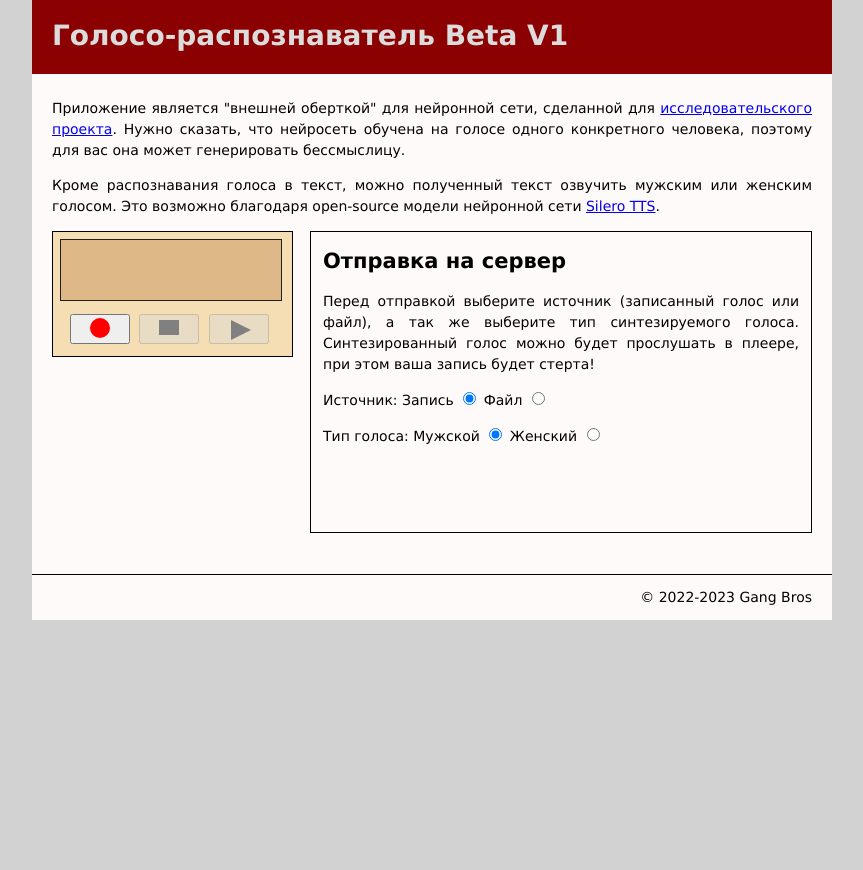
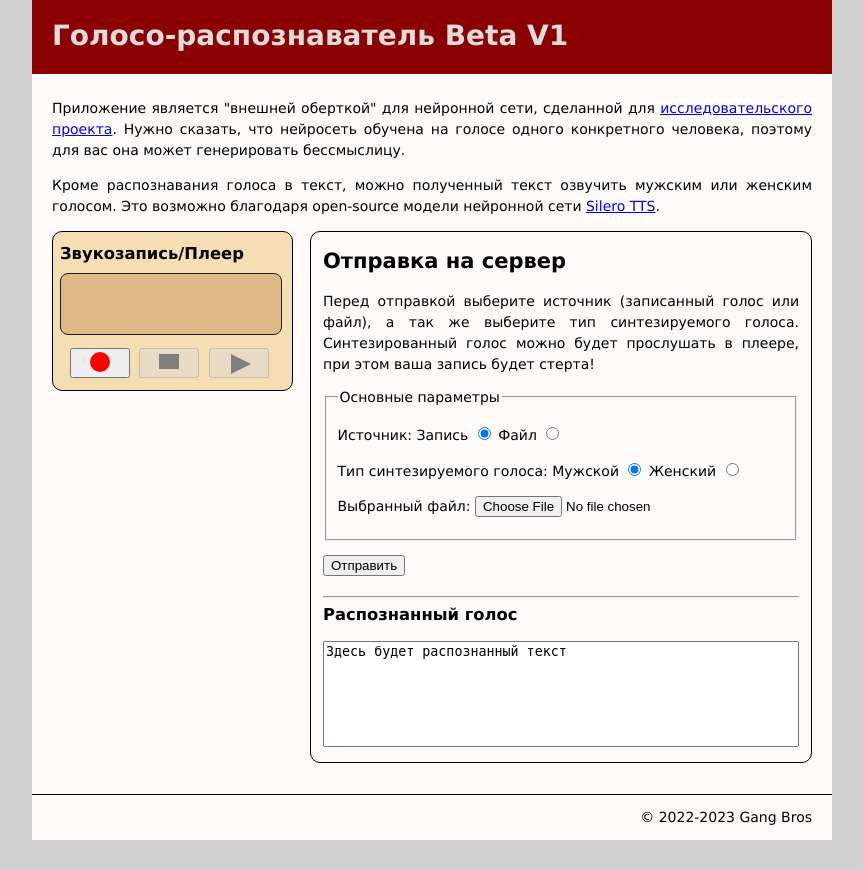
Before and after one commit to MpirtGod/WebAppVoiceTransmition, a Flask app: page / in a window 1280 px wide. Shown: the part 31-901 px from the top of the page, without its empty margins (208-1071 px from the left). Before the commit the page ends 651 px from the top, so only its background shows below. Run offline with Flask 3, Linux system fonts and the light colour scheme.

Commit message:
Добавил форму

```diff
--- a/static/css/style.css
+++ b/static/css/style.css
@@ -21,7 +21,7 @@ body {
 
 #main {
     padding: 10px 20px;
-    height: 480px;
+    height: 700px;
     text-align: justify;
 }
 
@@ -38,11 +38,17 @@ body {
     padding: 7px 7px;
     width: 225px;
     float: left;
+    border-radius: 10px;
+}
+
+#recorder h3 {
+    margin: 5px 0 10px 0;
 }
 
 canvas {
     border: 1px solid #202020;
     background-color: #DEB887;
+    border-radius: 8px;
 }
 
 #buttons {
@@ -89,8 +95,9 @@ canvas {
 #formDate {
     border: 1px solid #000000;
     width: 500px;
-    height: 300px;
+    height: 530px;
     float: right;
+    border-radius: 10px;
 }
 
 #formDate h2 {
@@ -103,6 +110,20 @@ canvas {
     padding-right: 12px;
 }
 
+form hr {
+    margin-top: 20px;
+}
+
+form h3 {
+    margin-top: 5px;
+}
+
+form textarea {
+    width: 470px;
+    height: 100px;
+    resize: none;
+}
+
 #footer {
     padding: 0 20px 1px 20px;
     border-top: 1px solid #000000;
--- a/templates/index.html
+++ b/templates/index.html
@@ -21,6 +21,7 @@
             <a href="https://github.com/snakers4/silero-models">Silero TTS</a>.</p>
             <div id="functional">
                 <div id="recorder">
+                    <h3>Звукозапись/Плеер</h3>
                     <canvas width="220" height="60"></canvas>
                     <div id="buttons">
                         <button id="record"><span></span></button>
@@ -34,7 +35,8 @@
                         <p>Перед отправкой выберите источник (записанный голос или файл),
                         а так же выберите тип синтезируемого голоса. Синтезированный голос
                         можно будет прослушать в плеере, при этом ваша запись будет стерта!</p>
-                        <form>
+                        <form name="mainForm">
+                            <fieldset><legend>Основные параметры</legend>
                             <p>Источник:
                                 <label>Запись
                                     <input type="radio" name="source" value="record" checked>
@@ -43,7 +45,7 @@
                                     <input type="radio" name="source" value="file">
                                 </label>
                             </p>
-                            <p>Тип голоса:
+                            <p>Тип синтезируемого голоса:
                                 <label>Мужской
                                     <input type="radio" name="gender" value="man" checked>
                                 </label>
@@ -51,6 +53,12 @@
                                     <input type="radio" name="gender" value="woman">
                                 </label>
                             </p>
+                            <p>Выбранный файл: <input type="file" name="audio" accept="audio"></p>
+                            </fieldset>
+                            <p><input type="button" value="Отправить" name="button"></p>
+                            <hr>
+                            <h3>Распознанный голос</h3>
+                            <p><textarea name="text" readonly>Здесь будет распознанный текст</textarea></p>
                         </form>
                     </div>
                 </div>
```
